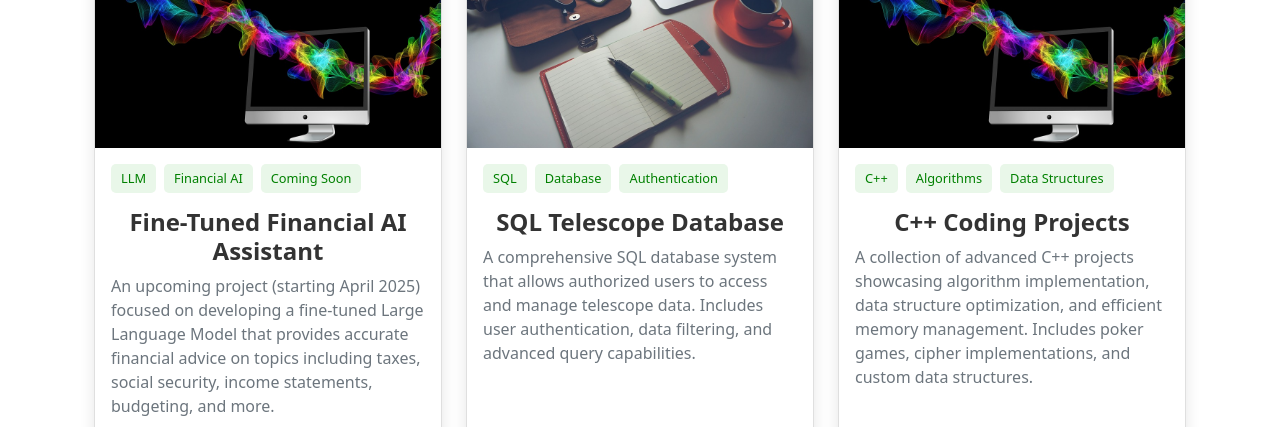
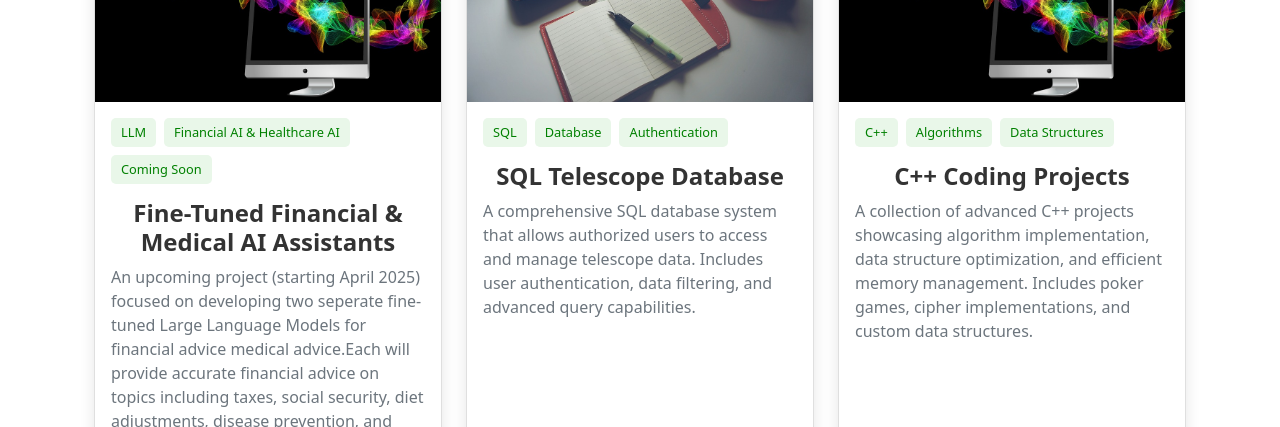
Before and after one commit to taquito22/ian_sequeira, a plain HTML site: page index.html in a window 1280 px wide. Shown: the part 4650-5077 px from the top of the page. Drawn offline with nearby package versions, Linux system fonts and the light colour scheme.

Commit message:
Update index.html
Updated Personal statement to be more concise in final form, and updated AI project to include a medical assistant.

```diff
--- a/index.html
+++ b/index.html
@@ -105,7 +105,7 @@
             <div class="col-lg-6">
                 <div class="about-text">
                     <h3 class="mb-3">Hello, I'm Ian</h3>
-                    <p>At just 19 years old, I've reached Senior standing as a second-year undergraduate at UC Santa Barbara, where I'm pursuing a double major in Economics (B.A.) and Statistics & Data Science (B.S.). Having skipped a grade early in my education, I've always been motivated to push boundaries and seek new challenges. I'm passionate about innovation and exploring the frontiers of my fields, constantly looking for new opportunities to create meaningful impact. Beyond academics, I am actively involved in campus life as a member of the UCSB Finance Connection Club, Data Science Club, and Club Volleyball, further showing my ability to balance academic pursuits with extracurricular engagement. My age has never defined my capabilities—rather, it's my drive to make an impact that propels me forward.</p>
+                    <p>At just 19 years old, I've reached Senior standing as a second-year undergraduate at UC Santa Barbara, where I'm pursuing a double major in Economics (B.A.) and Statistics & Data Science (B.S.). Having skipped a grade early in my education, I've always been motivated to push boundaries and seek new challenges. Beyond academics, I am actively involved in campus life as a member of the UCSB Finance Connection Club, Data Science Club, and Club Volleyball, further showing my ability to balance academic pursuits with extracurricular engagement. My age has never defined my capabilities—rather, it's my drive to make an impact that propels me forward.</p>
 
                     <div class="personal-info mt-4">
                         <ul class="list-unstyled">
@@ -369,11 +369,11 @@
                     <div class="card-body">
                         <div class="tech-stack">
                             <span class="tech-tag">LLM</span>
-                            <span class="tech-tag">Financial AI</span>
+                            <span class="tech-tag">Financial AI & Healthcare AI</span>
                             <span class="tech-tag">Coming Soon</span>
                         </div>
-                        <h4 class="card-title">Fine-Tuned Financial AI Assistant</h4>
-                        <p class="card-text">An upcoming project (starting April 2025) focused on developing a fine-tuned Large Language Model that provides accurate financial advice on topics including taxes, social security, income statements, budgeting, and more.</p>
+                        <h4 class="card-title">Fine-Tuned Financial & Medical AI Assistants</h4>
+                        <p class="card-text">An upcoming project (starting April 2025) focused on developing two seperate fine-tuned Large Language Models for financial advice medical advice.Each will provide accurate financial advice on topics including taxes, social security, diet adjustments, disease prevention, and more.</p>
                         <div class="project-links mt-auto">
                             <a href="#" class="btn btn-outline-success w-100" target="_blank">
                                 <i class="fas fa-hourglass-half me-1"></i> Coming Soon
```
